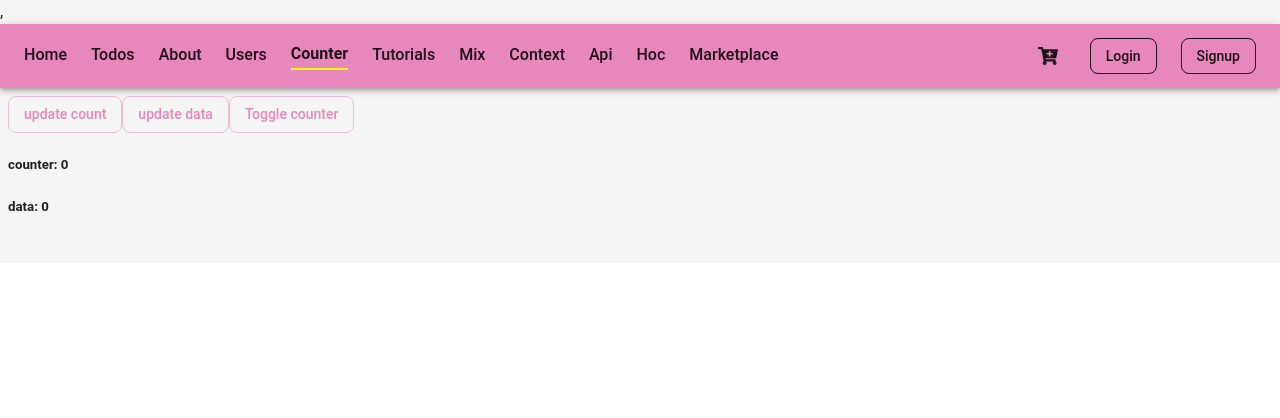
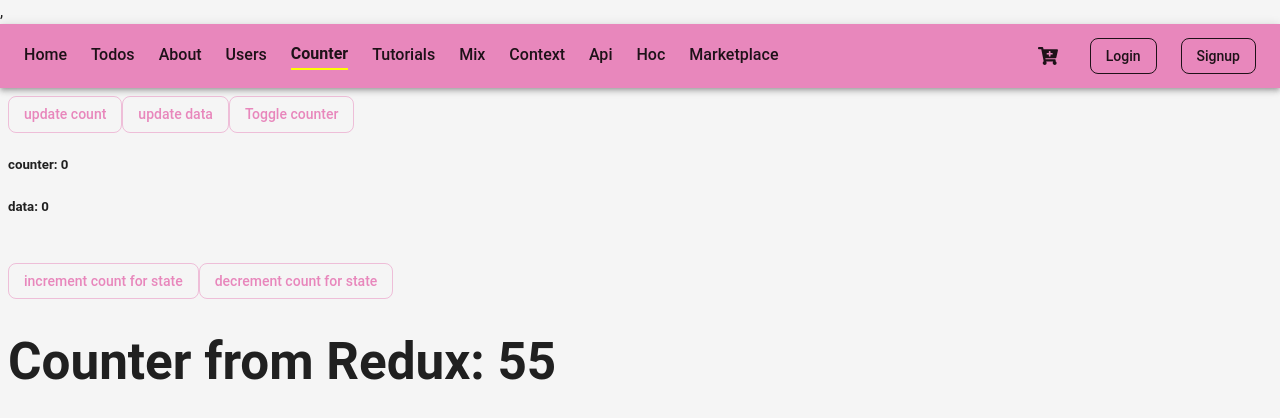
Before and after one commit to sheetalccube/react-practice, a React (Vite) app: page /counter in a window 1280 px wide. Shown: the top 418 px of the page. Built offline with nearby package versions, Linux system fonts and the light colour scheme.

Commit message:
implement counter reducer

```diff
--- a/src/Container/ProductContainer.tsx
+++ b/src/Container/ProductContainer.tsx
@@ -4,8 +4,9 @@ import { connect } from "react-redux";
 import Home from "@/components/ProductCart/Home";
 import type { Product } from "@/components/ProductCart/marketplace";
 import { addToCart } from "@/store/Services/Actions/action";
+import type { AppDispatch, RootState } from "@/store/Store";
 
-const mapDispatchToProps = (dispatch) => ({
+const mapDispatchToProps = (dispatch: AppDispatch) => ({
   addToCartHandler: (data: Product) => dispatch(addToCart(data)),
 });
 // component to store
@@ -14,7 +15,7 @@ const mapDispatchToProps = (dispatch) => ({
 
 // state to prop is used to map the state from the Redux store to the props of the component.
 // store to componen
-const mapStateToProps = (state) => ({
+const mapStateToProps = (state: RootState) => ({
   cardData: state.cartItemReducer.cartData,
 });
 
--- a/src/components/counter/counter.tsx
+++ b/src/components/counter/counter.tsx
@@ -1,15 +1,24 @@
 import { useEffect, useState } from "react";
 import ShowCounter from "./ShowCounter";
 import { Button } from "@mui/material";
+import { useSelector, useDispatch } from "react-redux";
+import type { RootState } from "@/store/Store";
 
 function Counter() {
   const [count, setCount] = useState(0);
   const [data, setData] = useState(0);
-  const [display,setDisplay] = useState(true);
+  const [display, setDisplay] = useState(true);
+  // if we are using useselector react will automatically add subscription to
+  // this componet so whenever the value chnages it will re-render the component.
+  // if theh component unmount the react-redux  will automatically clear this subscription.
+  const counterValue = useSelector(
+    (state: RootState) => state.counterReducer.counter
+  );
 
   function callOnce() {
     console.log("callOnce");
   }
+  const dispatch = useDispatch();
 
   //   useEffect(() => {
   //   callOnce();
@@ -30,17 +39,34 @@ function Counter() {
     callOnce();
   }, [count, data]);
   // will call the function on every updation of count + data state
+  function incrementHandler() {
+    dispatch({ type: "ADD" });
+  }
+  function decrementHandler() {
+    dispatch({ type: "SUBTRACT" });
+  }
+  return (
+    <div style={{ margin: 8 }}>
+      <Button variant="outlined" onClick={() => setCount(count + 1)}>
+        update count
+      </Button>
+      <Button variant="outlined" onClick={() => setData(data + 1)}>
+        update data
+      </Button>
 
-  return (
-    <div style={{margin:8}}>
-      {/* <h1>Counter:{count}</h1> */}
-      <Button variant='outlined' onClick={() => setCount(count + 1)}>update count</Button>
-      <Button variant='outlined'  onClick={() => setData(data + 1)}>update data</Button>
+      <Button variant="outlined" onClick={() => setDisplay(!display)}>
+        Toggle counter
+      </Button>
+      {display ? <ShowCounter counter={count} data={data} /> : null}
+      <br />
+      <Button variant="outlined" onClick={incrementHandler}>
+        increment count for state
+      </Button>
+      <Button variant="outlined" onClick={decrementHandler}>
+        decrement count for state
+      </Button>
 
-      <Button variant='outlined'  onClick={()=>(setDisplay(!display))}>Toggle counter</Button>
-      {
-        display?<ShowCounter counter={count} data={data}/>:null
-      }
+      <h1>Counter from Redux: {counterValue}</h1>
 
       <br />
     </div>
--- a/src/components/layouts/Header.tsx
+++ b/src/components/layouts/Header.tsx
@@ -2,8 +2,10 @@ import { AppBar, Toolbar, Box, Button, IconButton, Badge } from "@mui/material";
 import { NavLink, useNavigate } from "react-router-dom";
 import { FaCartPlus } from "react-icons/fa";
 import { useSelector } from "react-redux";
-import type { RootState } from "@/store/Services/Reducers";
-
+import type { RootState } from "@/store/Store";
+// this is a hook from react-redux for getting the state of the application.
+// this is not available in class components. we use connect method to connect the component to the Redux store.
+// connect functional me bi use hota h but  hooks easy h convenient h jyada
 function Header() {
   const navigate = useNavigate();
   const isLoggedIn = localStorage.getItem("token");
--- a/src/store/Services/Actions/action.tsx
+++ b/src/store/Services/Actions/action.tsx
@@ -1,12 +1,13 @@
+import type { Product } from "@/components/ProductCart/marketplace";
 import { ADD_TO_CART, REMOVE_FROM_CART } from "../Constant";
-export const addToCart = (data: object) => {
+export const addToCart = (data: Product) => {
   return {
     type: ADD_TO_CART,
     data: data,
   };
 };
 
-export const removeFromCart = (data: object) => {
+export const removeFromCart = (data: Product) => {
   return {
     type: REMOVE_FROM_CART,
     data: data,
--- /dev/null
+++ b/src/store/Services/Reducers/CounterReducer.tsx
@@ -0,0 +1,26 @@
+type CounterAction = { type: "ADD" } | { type: "SUBTRACT" };
+
+// State type
+interface CounterState {
+  counter: number;
+}
+
+// Initial state
+const initialState: CounterState = {
+  counter: 55,
+};
+
+const counterReducer = (
+  state: CounterState = initialState,
+  action: CounterAction
+): CounterState => {
+  switch (action.type) {
+  case "ADD":
+    return { counter: state.counter + 1 };
+  case "SUBTRACT":
+    return { counter: state.counter - 1 };
+  default:
+    return state;
+  }
+};
+export default counterReducer;
--- a/src/store/Services/Reducers/index.tsx
+++ b/src/store/Services/Reducers/index.tsx
@@ -1,10 +1,10 @@
 import { combineReducers } from "redux";
 import cartItemReducer from "./reducer";
+import counterReducer from "./CounterReducer";
 
 const rootReducer = combineReducers({
   cartItemReducer,
+  counterReducer,
 });
 
-export type RootState = ReturnType<typeof rootReducer>;
-
 export default rootReducer;
```
Also changed, not shown: src/store/MiddleWare/loggerMiddleware.ts (+12 -0 lines), src/store/Services/Reducers/reducer.tsx (indentation only).
